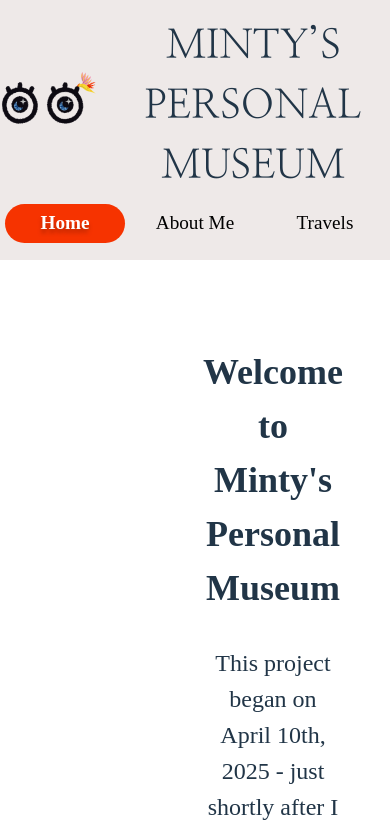
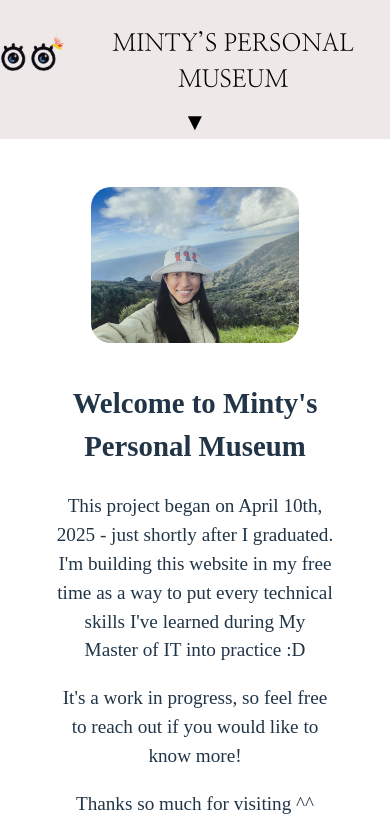
Before and after one commit to monrada-r/aboutMe, a React (Vite) app in the folder frontend/: page / in a window 390 px wide. Shown: the top 833 px of the page. Built offline with nearby package versions, Linux system fonts and the light colour scheme; a web font is replaced by a local one.

Commit message:
mobile screen

```diff
--- a/frontend/src/Components/Nav.jsx
+++ b/frontend/src/Components/Nav.jsx
@@ -4,10 +4,14 @@ import { Link } from 'react-router-dom'
 
 function Nav() {
     return (
-        <nav className='navBar'>
-            <Link to="/"><img src={webLogo} className="navLogo" alt="Web logo" /></Link>
-            <span className='webTitle'>MINTY’S PERSONAL MUSEUM</span>
-        </nav>
+        <>
+            <Link to="/">
+                <nav className='navBar'>
+                    <img src={webLogo} className="navLogo" alt="Web logo" />
+                    <span className='webTitle'>MINTY’S PERSONAL MUSEUM</span>
+                </nav>
+            </Link>
+        </>
     )
 }
 
--- a/frontend/src/Components/SubNav.jsx
+++ b/frontend/src/Components/SubNav.jsx
@@ -1,19 +1,48 @@
 import { NavLink } from 'react-router-dom';
+import { useState, useEffect } from 'react';
 import '../Styles/SubNav.css';
 
 function SubNav() {
+
+    const [isMobile, setMobile] = useState(window.innerWidth <= 768);
+    const [isOpen, setIsOpen] = useState(false);
+
+    useEffect(() => {
+        const handleResize = () => {
+            const currentlyMobile = window.innerWidth <= 768;
+            setMobile(currentlyMobile);
+
+            // Close dropdown when switching between mobile and desktop
+            if (!currentlyMobile) {
+                setIsOpen(false);
+            }
+        };
+
+        window.addEventListener("resize", handleResize);
+        return () => window.removeEventListener("resize", handleResize);
+    }, []);
+
+
     return (
-        <div className="subNav">
-            <NavLink to="/" className='room' id='home'>Home</NavLink>
-            <NavLink to="/aboutMe" className='room' id='aboutMe'>About Me</NavLink>
-            <NavLink to="/travels" className='room' id='travels'>Travels</NavLink>
-            {/* <NavLink to="/pet" className='room' id='pet'>Pets</NavLink>
+        <div className="navContainer">
+            <div className="subNavHeader">
+                {isMobile && (
+                    <button className="dropdownToggle" onClick={() => setIsOpen(!isOpen)}>
+                        ▼
+                    </button>
+                )}
+            </div>
+            <div className={`subNav ${isMobile ? (isOpen ? "show" : "hide") : ""}`}>
+                <NavLink to="/" className='room' id='home'>Home</NavLink>
+                <NavLink to="/aboutMe" className='room' id='aboutMe'>About Me</NavLink>
+                <NavLink to="/travels" className='room' id='travels'>Travels</NavLink>
+                {/* <NavLink to="/pet" className='room' id='pet'>Pets</NavLink>
             <NavLink to="/hobbies" className='room' id='hobbies'>Hobbies</NavLink>
             <NavLink to="/contact" className='room' id='contact'>Contact</NavLink> */}
+            </div>
         </div>
-    )
+    );
+
 }
 
-
-
 export default SubNav
--- a/frontend/src/Styles/AboutMe.css
+++ b/frontend/src/Styles/AboutMe.css
@@ -125,3 +125,24 @@
 #card6 {
     margin-bottom: 5em;
 }
+
+@media screen and (max-width: 768px) {
+
+    .card {
+        flex-direction: column;
+        width: 90%;
+        gap: 2em;
+    }
+
+    .story {
+        order: 1;
+        font-size: 1.2em;
+    }
+
+    .card img,
+    .image1-wrapper,
+    .image4-wrapper {
+        order: 2;
+    }
+
+}
--- a/frontend/src/Styles/Home.css
+++ b/frontend/src/Styles/Home.css
@@ -15,3 +15,20 @@ padding: 3em;
     font-size: 1.5em;
     padding: 2vw;
 }
+
+
+@media screen and (max-width: 768px) {
+
+    .welcomeText {
+        font-size: 1.2em;
+    }
+
+    .imgHome {
+        height: 40vw;
+    }
+
+    .home {
+        flex-direction: column;
+    }
+
+}
--- a/frontend/src/Styles/Nav.css
+++ b/frontend/src/Styles/Nav.css
@@ -20,4 +20,19 @@
     font-style: normal;
     font-weight: 400;
     padding-left: 0.5em;
+    text-decoration: none;
+    color: black;
+    padding-top: 10px;
 }
+
+@media screen and (max-width: 768px) {
+
+    .navLogo {
+        width: 4em;
+    }
+
+    .webTitle {
+        font-size: 1.5em;
+    }
+
+}
--- a/frontend/src/Styles/SubNav.css
+++ b/frontend/src/Styles/SubNav.css
@@ -1,9 +1,36 @@
+.navContainer {
+    width: 100%;
+}
+
+.subNavHeader {
+    display: flex;
+    justify-content: center;
+    align-items: center;
+    padding: 0.2em 1em;
+    background-color: #EEE9E8;
+}
+
 .subNav {
     display: flex;
     flex-direction: row;
     justify-content: space-around;
     background-color: #EEE9E8;
     padding-bottom: 0.8em;
+}
+
+
+.dropdownToggle {
+    background: none;
+    border: none;
+    font-size: 1.5em;
+    cursor: pointer;
+    padding: 0;
+    color: black;
+}
+
+.dropdownToggle:focus{
+    border: none;
+    outline: none;
 }
 
 .room {
@@ -39,3 +66,19 @@
     text-shadow: 0px 4px 4px rgba(0, 0, 0, 0.25);
     font-weight: 600;
 }
+
+@media screen and (max-width: 768px) {
+    .subNav {
+        flex-direction: column;
+        align-items: center;
+    }
+
+    .subNav.hide {
+        display: none;
+    }
+
+    .subNav.show {
+        display: flex;
+    }
+
+}
```
